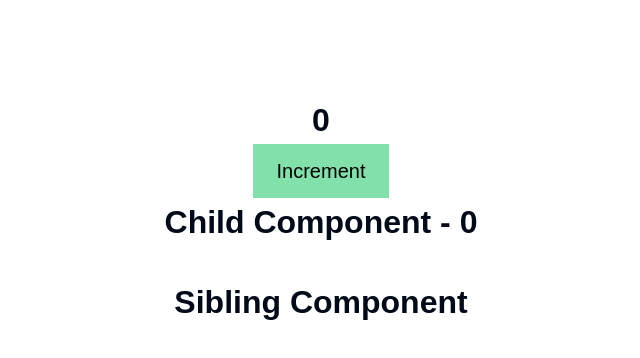
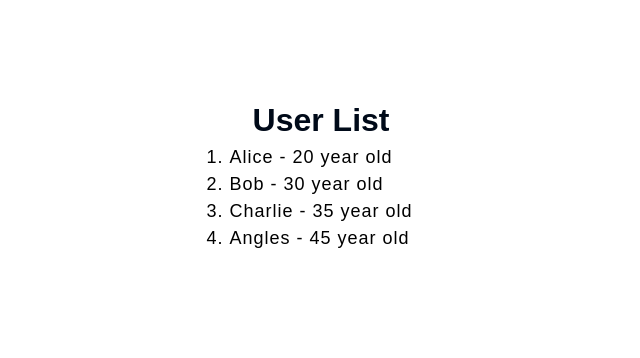
Before and after one commit to TarunByte/reactV19, a React (Vite) app: page / in a window 1280 px wide. Shown: the top 358 px of the page, without its empty margins (319-959 px from the left). Built offline with nearby package versions, Linux system fonts and the light colour scheme.

Commit message:
#29 React JS State Challenge

```diff
--- a/src/App.jsx
+++ b/src/App.jsx
@@ -1,20 +1,10 @@
+import { DerivedState } from "./components/hooks/DerivedState";
 import "./components/EV.css";
-import { State } from "./components/hooks/State";
 
 export const App = () => {
   return (
     <section className="container">
-      <State />
-      <Sibling />
+      <DerivedState />
     </section>
   );
 };
-
-function Sibling() {
-  console.log("Sibling Component rendered");
-  return (
-    <div className="main-div">
-      <h2>Sibling Component</h2>
-    </div>
-  );
-}
```
